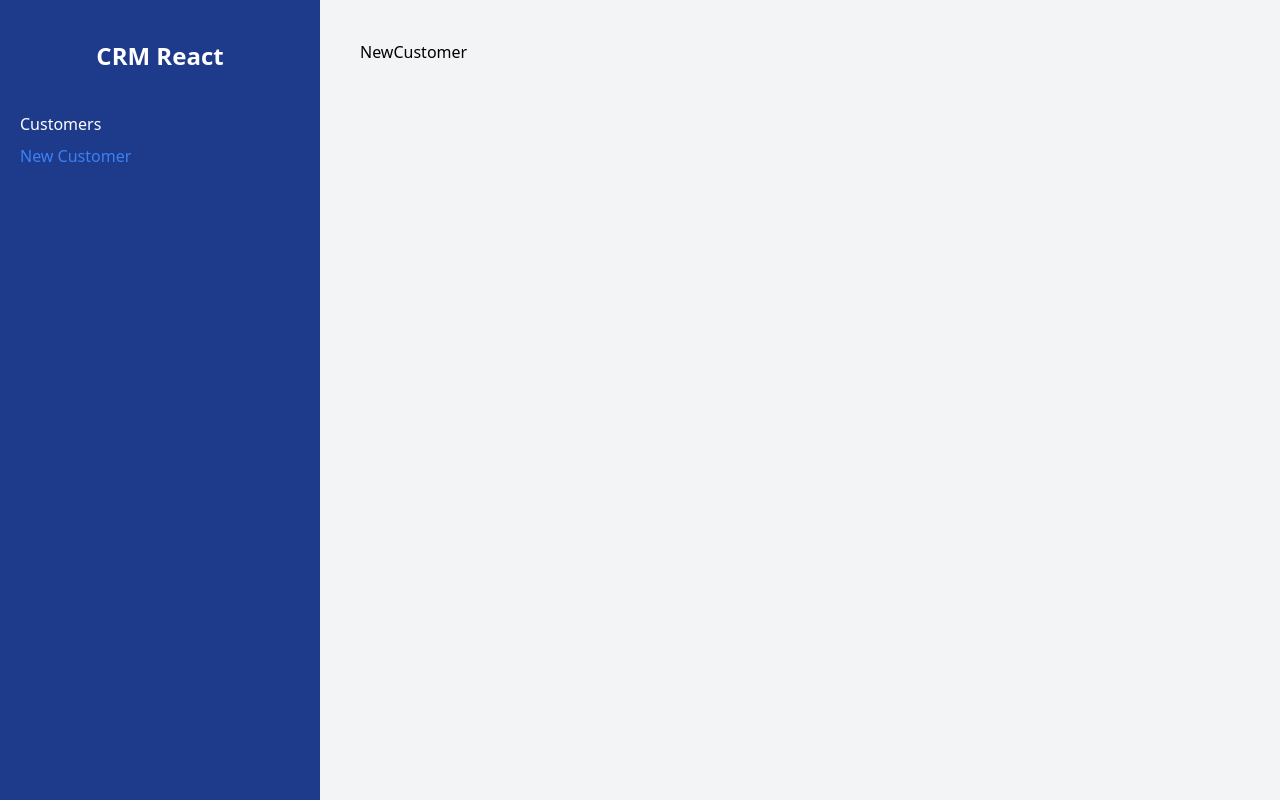
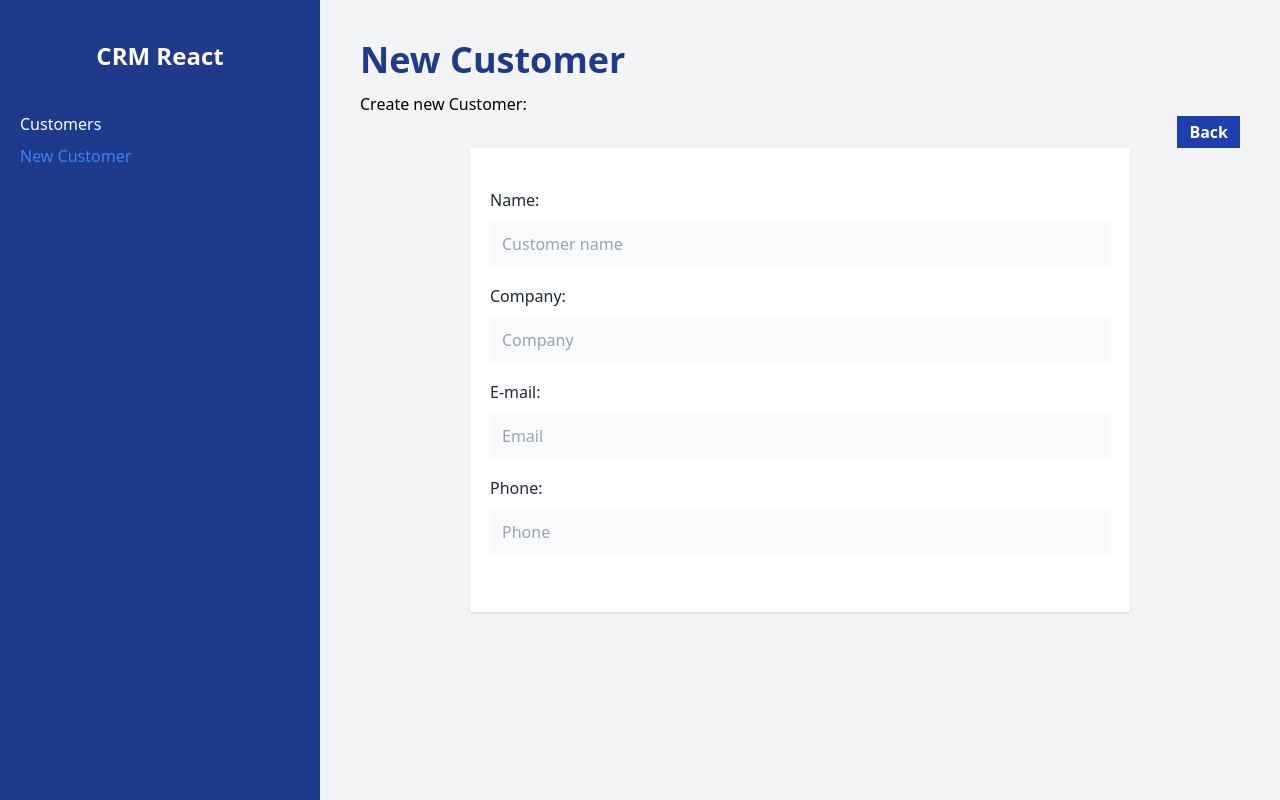
Before and after one commit to fribas84/react-router-crm, a React (Vite) app: page /customers/new in a window 1280 px wide. Built offline with nearby package versions, Linux system fonts and the light colour scheme.

Commit message:
customer form template

```diff
--- /dev/null
+++ b/src/components/CustomerForm.jsx
@@ -0,0 +1,62 @@
+const CustomerForm = ({Customer}) => {
+    return (
+        <>
+            <div className="mb-4">
+                <label
+                    className="text-gray-800"
+                    htmlFor="Name"
+                >Name:</label>
+                <input
+                    id="Name"
+                    type="text"
+                    className="mt-2 block w-full p-3 bg-gray-50"
+                    placeholder="Customer name"
+                    name="Name"
+                />
+            </div>
+            <div className="mb-4">
+                <label
+                    className="text-gray-800"
+                    htmlFor="Company"
+                >Company:</label>
+                <input
+                    id="company"
+                    type="text"
+                    className="mt-2 block w-full p-3 bg-gray-50"
+                    placeholder="Company"
+                    name="company"
+                />
+            </div>
+
+            <div className="mb-4">
+                <label
+                    className="text-gray-800"
+                    htmlFor="email"
+                >E-mail:</label>
+                <input
+                    id="email"
+                    type="email"
+                    className="mt-2 block w-full p-3 bg-gray-50"
+                    placeholder="Email"
+                    name="email"
+                />
+            </div>
+
+            <div className="mb-4">
+                <label
+                    className="text-gray-800"
+                    htmlFor="phone"
+                >Phone:</label>
+                <input
+                    id="phone"
+                    type="tel"
+                    className="mt-2 block w-full p-3 bg-gray-50"
+                    placeholder="Phone"
+                    name="phone"
+                />
+            </div>
+        </>
+    )
+}
+
+export default CustomerForm
--- a/src/pages/NewCustomer.jsx
+++ b/src/pages/NewCustomer.jsx
@@ -1,7 +1,24 @@
-import React from 'react'
+import {useNavigate} from 'react-router-dom';
+import CustomerForm from '../components/CustomerForm';
+export const NewCustomer = () => {
+    const navigate = useNavigate();
+  return (
+    <>
+    <div className='font-black text-4xl text-blue-900'>New Customer</div>
+    <p className='mt-3'>Create new Customer:</p>
 
-export const NewCustomer = () => {
-  return (
-    <div>NewCustomer</div>
+    <div className='flex justify-end'>
+        <button
+        className='bg-blue-800 text-white px-3 py-1 font-bold'
+        onClick={() => navigate(-1)}>
+            Back
+        </button>
+    </div>
+
+    <div className='bg-white shadow rounded-sm md:w-3/4 mx-auto px-5 py-10 '>
+        <CustomerForm />
+
+    </div>
+    </>
   )
 }
```
